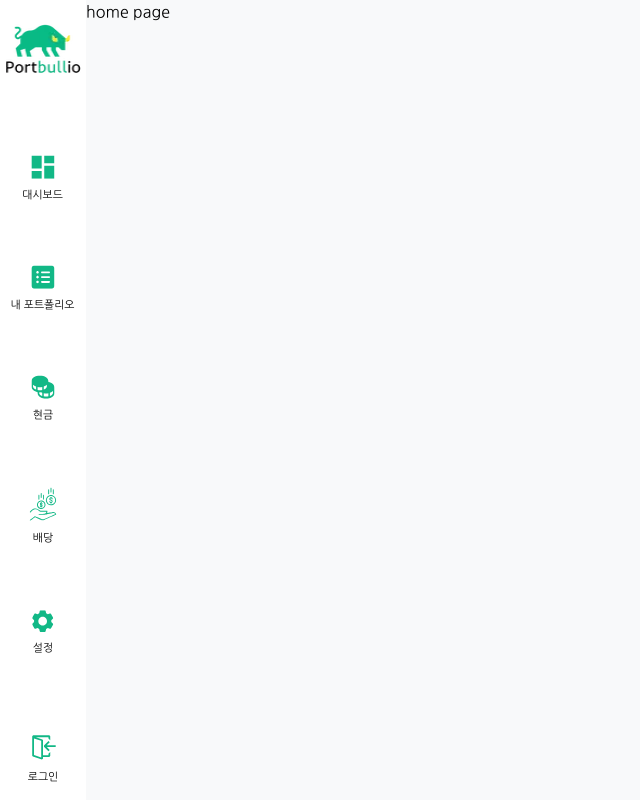
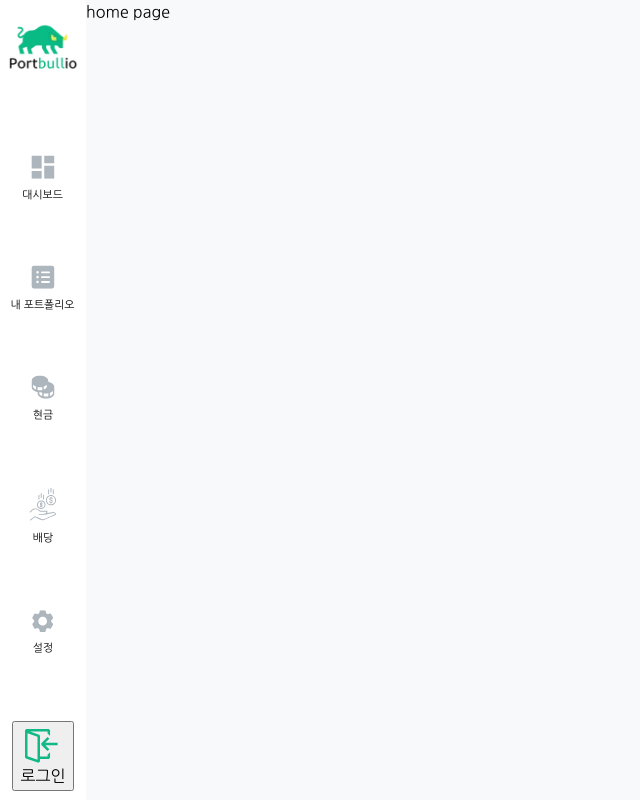
Before and after one commit to jaehyeon48/portbullio, a React app in the folder frontend/: page / in a window 1280 px wide. Shown: the whole page, without its empty margins (0-640 px from the left). Built offline with nearby package versions, Linux system fonts and the light colour scheme.

Commit message:
feat: NavbarLink 컴포넌트 구현
기존의 NavbarIconWrapper를 제거하고 React Router의 NavLink를 styled-components로 감싼 NavbarLink 컴포넌트 구현

```diff
--- a/frontend/src/components/Navbar/Navbar.tsx
+++ b/frontend/src/components/Navbar/Navbar.tsx
@@ -3,7 +3,7 @@ import mainLogoLight from '@assets/images/navbar_main_logo_light.webp';
 import mainLogoDark from '@assets/images/navbar_main_logo_dark.webp';
 import * as Icon from '@components/Icon';
 import * as Nav from './style';
-import NavbarIconWrapper from './NavbarIconWrapper';
+import NavbarLink from './NavbarLink';
 
 const navbarLogoWidth = 76;
 const navbarLogoHeight = 50;
@@ -15,40 +15,42 @@ export default function Navbar() {
 	return (
 		<Nav.Container>
 			<Nav.Top alignItems="center" justifyContent="center">
+				<NavbarLink to="/">
 					<img
 						src={logoSrc}
 						alt={`main logo ${currentTheme}`}
 						width={navbarLogoWidth}
 						height={navbarLogoHeight}
 					/>
+				</NavbarLink>
 			</Nav.Top>
 			<Nav.Middle flexDirection="column" alignItems="center" justifyContent="space-evenly">
-				<NavbarIconWrapper>
+				<NavbarLink to="/dashboard">
 					<Icon.Dashboard />
 					<p>대시보드</p>
-				</NavbarIconWrapper>
-				<NavbarIconWrapper>
+				</NavbarLink>
+				<NavbarLink to="/portfolios">
 					<Icon.List />
 					<p>내 포트폴리오</p>
-				</NavbarIconWrapper>
-				<NavbarIconWrapper>
+				</NavbarLink>
+				<NavbarLink to="/cash">
 					<Icon.Coins />
 					<p>현금</p>
-				</NavbarIconWrapper>
-				<NavbarIconWrapper>
+				</NavbarLink>
+				<NavbarLink to="/dividend">
 					<Icon.CoinsOnHand />
 					<p>배당</p>
-				</NavbarIconWrapper>
-				<NavbarIconWrapper>
+				</NavbarLink>
+				<NavbarLink to="/settings">
 					<Icon.Settings />
 					<p>설정</p>
-				</NavbarIconWrapper>
+				</NavbarLink>
 			</Nav.Middle>
 			<Nav.Bottom alignItems="center" justifyContent="center">
-				<NavbarIconWrapper>
+				<button type="button">
 					<Icon.SignIn />
 					<p>로그인</p>
-				</NavbarIconWrapper>
+				</button>
 			</Nav.Bottom>
 		</Nav.Container>
 	);
--- a/frontend/src/components/Navbar/NavbarIconWrapper.tsx
+++ /dev/null
@@ -1,14 +0,0 @@
-import { ReactNode } from 'react';
-import { IconWrapper } from './style';
-
-interface Props {
-	children: ReactNode;
-}
-
-export default function NavbarIconWrapper({ children }: Props) {
-	return (
-		<IconWrapper flexDirection="column" alignItems="center">
-			{children}
-		</IconWrapper>
-	);
-}
--- /dev/null
+++ b/frontend/src/components/Navbar/NavbarLink.tsx
@@ -0,0 +1,11 @@
+import { ReactNode } from 'react';
+import { NavLinkWrapper } from './style';
+
+interface Props {
+	children: ReactNode;
+	to: string;
+}
+
+export default function NavbarLink({ children, to }: Props) {
+	return <NavLinkWrapper to={to}>{children}</NavLinkWrapper>;
+}
--- a/frontend/src/components/Navbar/style/index.ts
+++ b/frontend/src/components/Navbar/style/index.ts
@@ -1,4 +1,5 @@
 import styled from 'styled-components';
+import { NavLink } from 'react-router-dom';
 import { flexMixin } from '@src/styles/mixins';
 import { navbarWidth } from '@constants';
 
@@ -33,15 +34,30 @@ export const Bottom = styled.div`
 	height: 12%;
 `;
 
-export const IconWrapper = styled.div`
+export const NavLinkWrapper = styled(NavLink)`
 	${flexMixin}
-	cursor: pointer;
+	flex-direction: column;
+	align-items: center;
 	transform: scale(0.9);
+	text-decoration: none;
 
 	& > p {
 		margin-top: 0.4em;
 		font-size: 12px;
 		color: ${({ theme }) => theme.navbar.textColor};
+	}
+
+	& > svg {
+		fill: ${({ theme }) => theme.base.colors.gray};
+	}
+
+	&.active {
+		& > p {
+			color: ${({ theme }) => theme.globalColors.primary};
+		}
+		& > svg {
+			fill: ${({ theme }) => theme.globalColors.primary};
+		}
 	}
 
 	@media screen and (max-width: ${({ theme }) => theme.breakPoints.laptop}) {
```
Also changed, not shown: 1 other file (tests, documents, lock files or other folders). Lines whose indentation alone changed are shown as unchanged.
